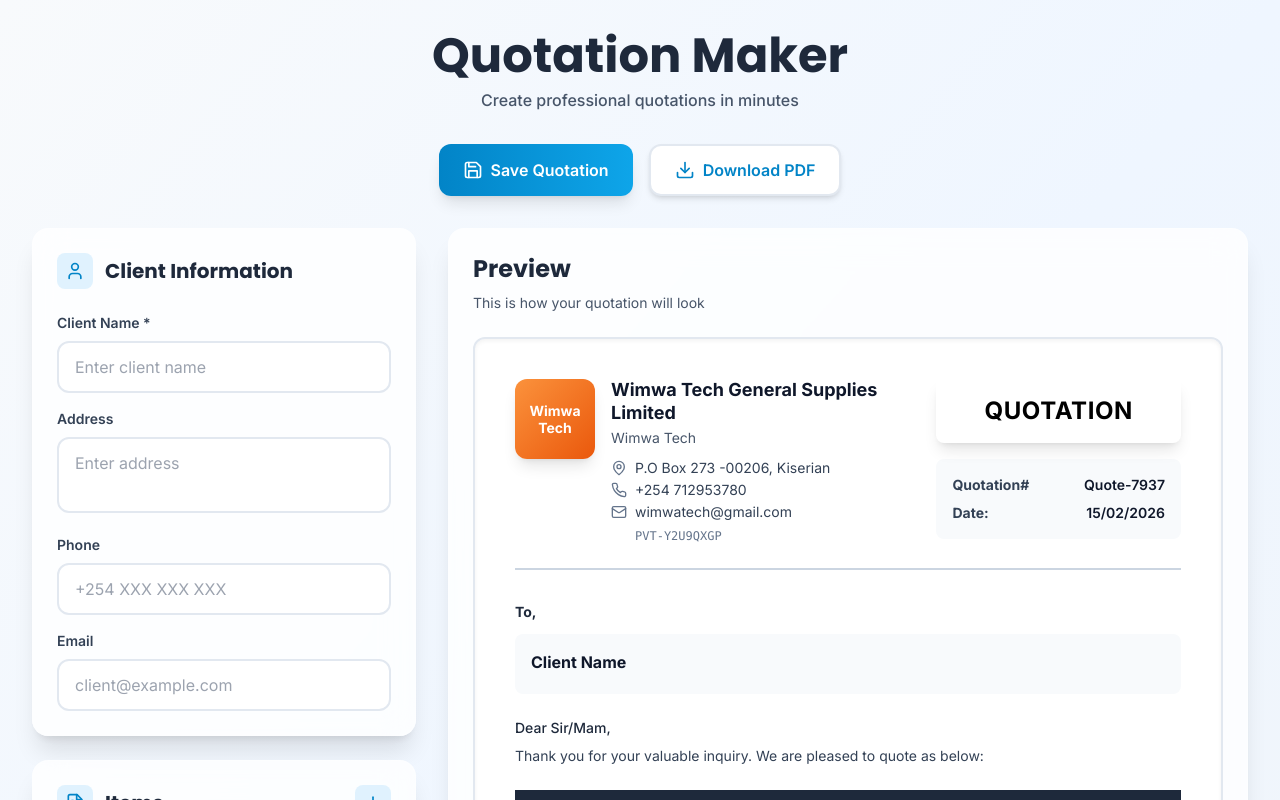
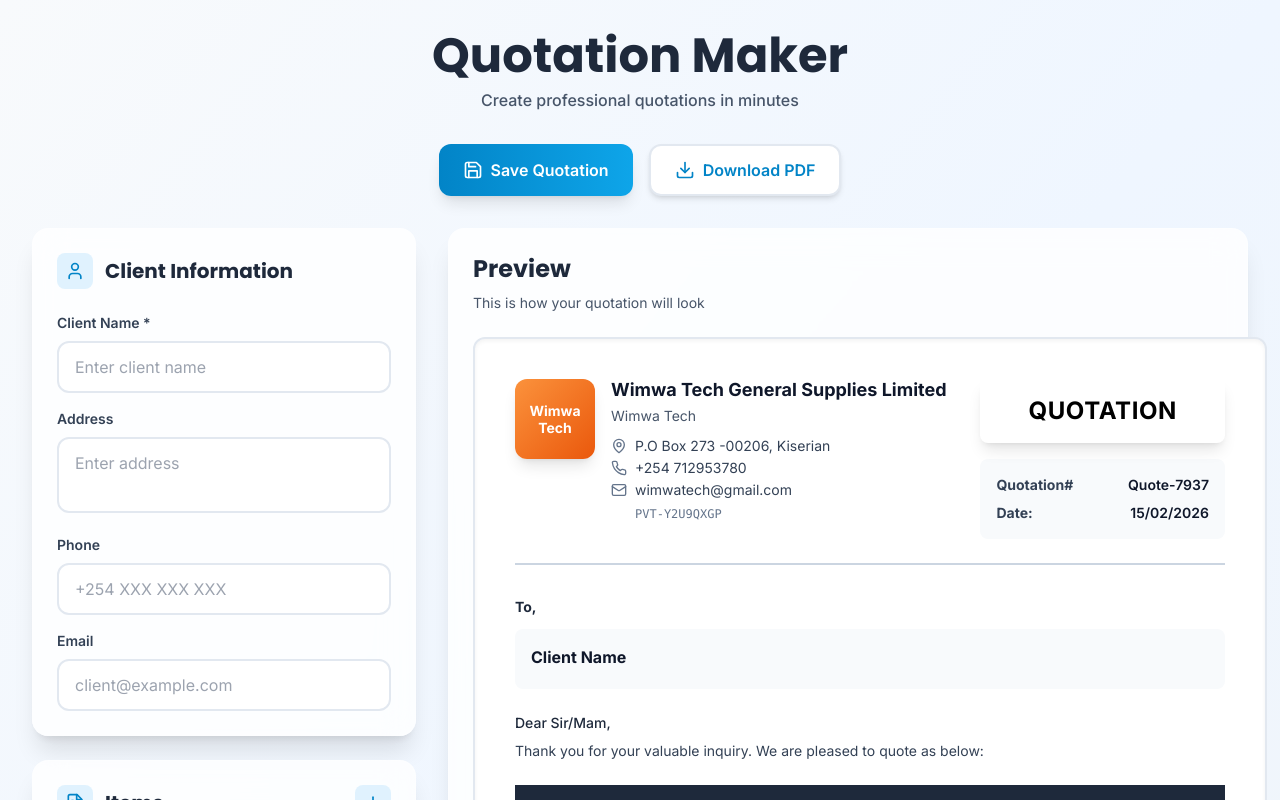
Before and after one commit to Clinton431/Quotation-Maker, a React (Create React App) app in the folder client/: page / in a window 1280 px wide. Shown: the top 800 px of the page. Built offline with nearby package versions, Linux system fonts and the light colour scheme; no server answers.

Commit message:
corrections

```diff
--- a/client/src/App.js
+++ b/client/src/App.js
@@ -438,10 +438,14 @@ function App() {
                 This is how your quotation will look
               </p>
             </div>
-
             <div
               ref={quotationRef}
-              className="bg-white p-4 sm:p-6 md:p-10 rounded-xl border-2 border-slate-200 shadow-inner"
+              className="bg-white p-6 md:p-10 rounded-xl border-2 border-slate-200 shadow-inner"
+              style={{
+                width: "794px",
+                minHeight: "1123px",
+                margin: "0 auto",
+              }}
             >
               {/* Header Section - RESPONSIVE: Stacks on mobile */}
               <div className="mb-6 sm:mb-8 pb-4 sm:pb-6 border-b-2 border-slate-300">
```
